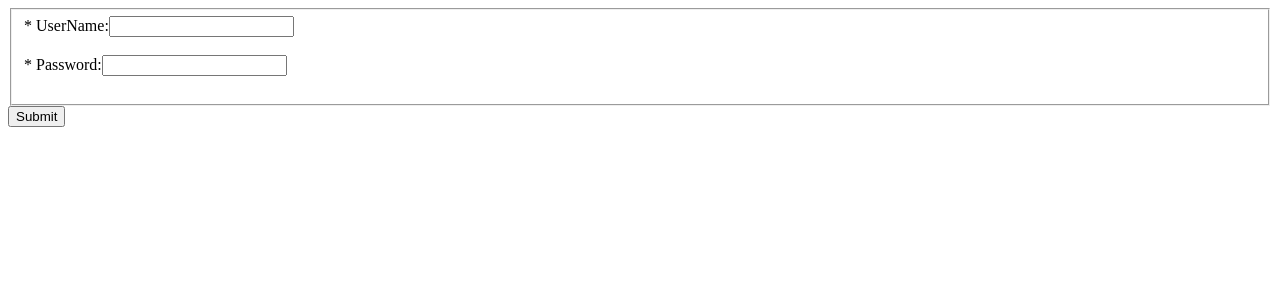
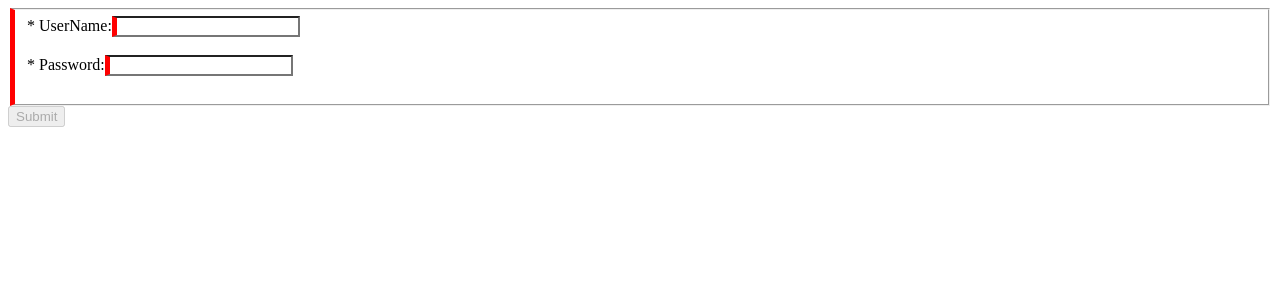
Before and after one commit to deepanjan0604/AngularApp, an Angular app: page / in a window 1280 px wide. Shown: the top 300 px of the page. Built offline with nearby package versions, Linux system fonts and the light colour scheme.

Commit message:
template driven forms assign-3

```diff
--- a/src/app/template-forms/template-forms.component.css
+++ b/src/app/template-forms/template-forms.component.css
@@ -0,0 +1,11 @@
+.ng-valid[required], .ng-valid.required {
+    border-left: 5px solid green;
+}
+.ng-invalid:not(form){
+    border-left: 5px solid red;
+}
+
+.text-danger{
+
+    color:red;
+}
--- a/src/app/template-forms/template-forms.component.html
+++ b/src/app/template-forms/template-forms.component.html
@@ -26,14 +26,17 @@
         <fieldset ngModelGroup="user">
     <label>* UserName:</label>
     <input type="text" name="userName" [(ngModel)]="username" #userName="ngModel" required>
-    <div *ngIf="form.submitted && userName.invalid">User Name is required</div>
+    <div *ngIf="userName.touched && userName.invalid"><label class="text-danger">User Name is required</label></div>
+   <!--  <div [hidden]="!form.submitted && !userName.invalid">User Name is required</div> -->
                         <!-- <div *ngIf="userName.errors.required">User Name is required</div> -->
     <br><br>
     <label>* Password:</label>
-    <input type="password" name="password" ngModel required>
+    <input type="password" name="password" [(ngModel)]="password" #Password="ngModel" required>
+    <div *ngIf="Password.touched && Password.invalid" ><label class="text-danger">Password is required</label></div>
+
     <br><br>
     </fieldset>
-    <button type="submit">Submit</button>
+    <button type="submit" [disabled]="!form.form.valid">Submit</button>
 
     </form>
     <p *ngIf="display">User Details Validated</p>
```
